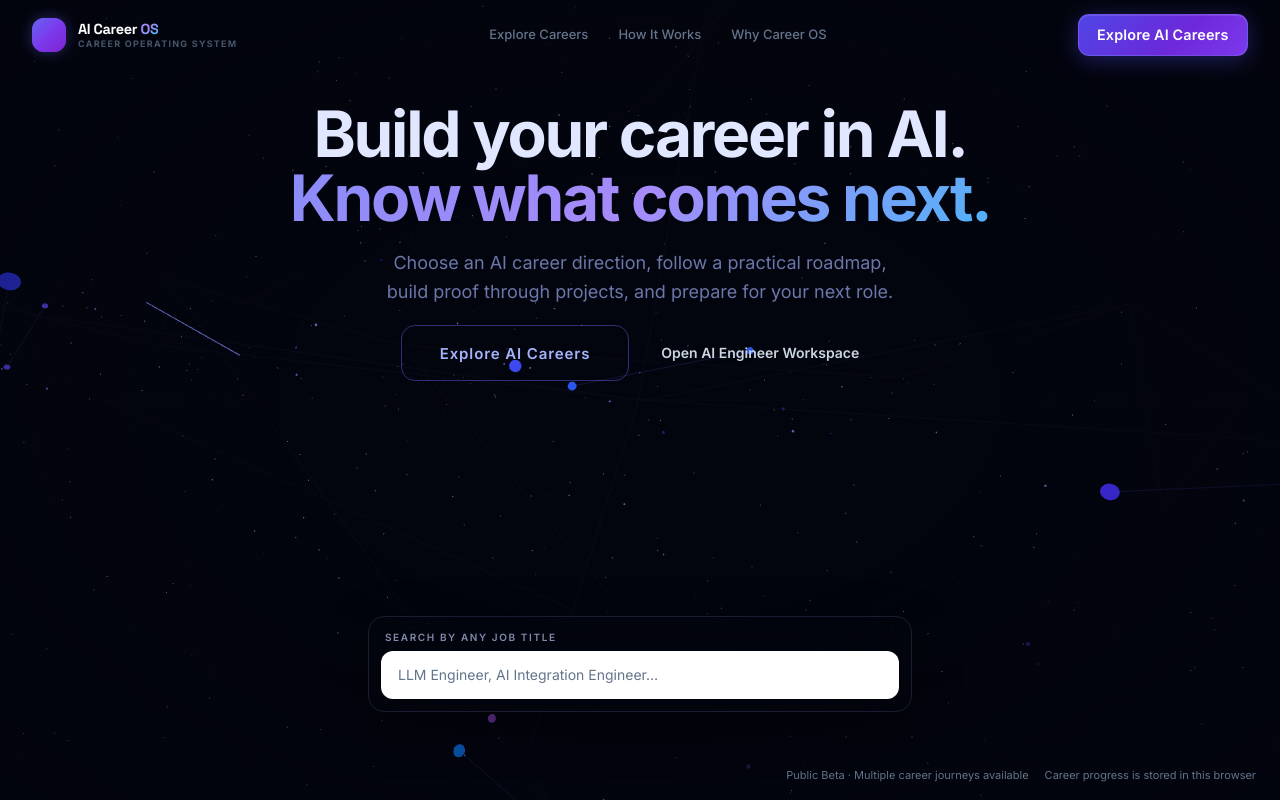
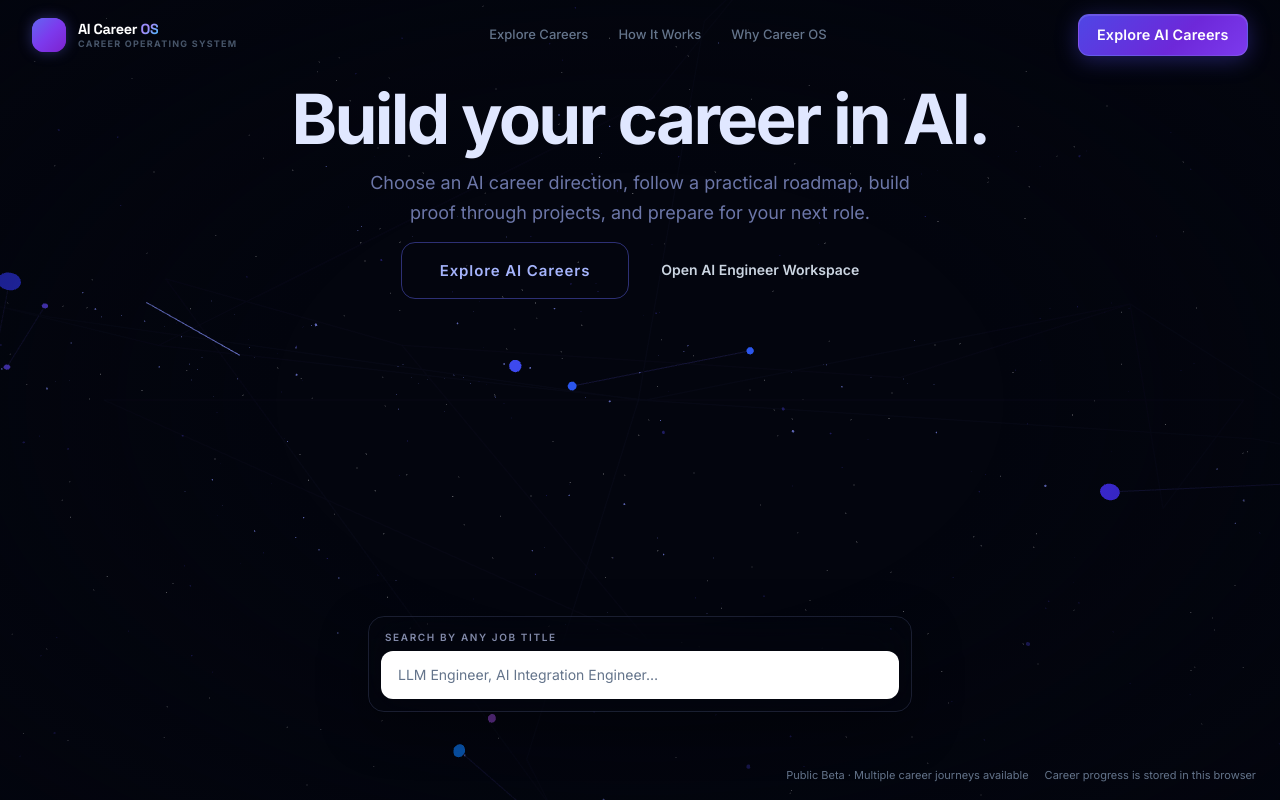
Before and after one commit to rythm2237/AI-positions-roadmap, a Next.js app: page / in a window 1280 px wide. Built offline with nearby package versions, Linux system fonts and the light colour scheme.

Commit message:
fix: simplify landing hero headline

```diff
--- a/src/components/opening-scene/HeroContent.tsx
+++ b/src/components/opening-scene/HeroContent.tsx
@@ -74,7 +74,7 @@ export default function HeroContent() {
 
   return (
     <div
-      className="pointer-events-none absolute inset-x-0 bottom-0 top-[62px] flex items-center justify-center pt-[clamp(20px,5dvh,52px)]"
+      className="pointer-events-none absolute inset-x-0 bottom-0 top-[62px] flex items-center justify-center pt-[clamp(12px,3dvh,32px)]"
       style={{ zIndex: 10 }}
     >
       <div
@@ -84,7 +84,7 @@ export default function HeroContent() {
           flexDirection: "column",
           alignItems: "center",
           textAlign: "center",
-          gap: "clamp(14px, 2.2vh, 24px)",
+          gap: "clamp(12px, 1.8vh, 20px)",
           padding: "0 clamp(20px, 5vw, 60px)",
           alignSelf: "stretch",
           margin: "0 auto",
@@ -96,28 +96,21 @@ export default function HeroContent() {
           pointerEvents: "none",
         }}
       >
-        <h1 className="font-display text-[clamp(34px,10vw,48px)] font-bold lg:text-[clamp(64px,5vw,76px)]" style={{
-          lineHeight: 1,
-          letterSpacing: "-0.035em",
+        <h1 className="font-display text-[clamp(38px,11vw,54px)] font-bold lg:text-[clamp(68px,5.4vw,84px)]" style={{
+          lineHeight: 0.98,
+          letterSpacing: "-0.04em",
           color: "#e0e7ff",
           width: "100%",
           whiteSpace: "normal",
           margin: 0, fontFamily: "inherit",
         }}>
           <span className="block lg:whitespace-nowrap">Build your career in AI.</span>
-          <span className="block lg:whitespace-nowrap" style={{
-            background: "linear-gradient(135deg, #818cf8 0%, #a78bfa 50%, #38bdf8 100%)",
-            WebkitBackgroundClip: "text",
-            WebkitTextFillColor: "transparent",
-          }}>
-            Know what comes next.
-          </span>
         </h1>
 
         <p style={{
           fontSize: "clamp(14px, 1.6vw, 18px)",
           lineHeight: 1.65, color: "rgba(165,180,252,0.65)",
-          maxWidth: 520, margin: 0, fontFamily: "inherit",
+          maxWidth: 560, margin: 0, fontFamily: "inherit",
         }}>
           Choose an AI career direction, follow a practical roadmap, build proof through projects, and prepare for your next role.
         </p>
```
